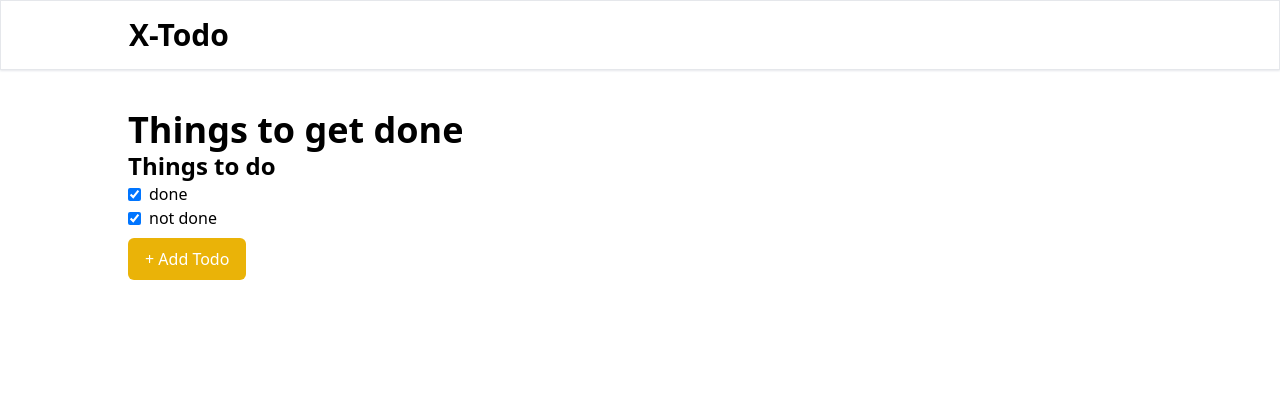
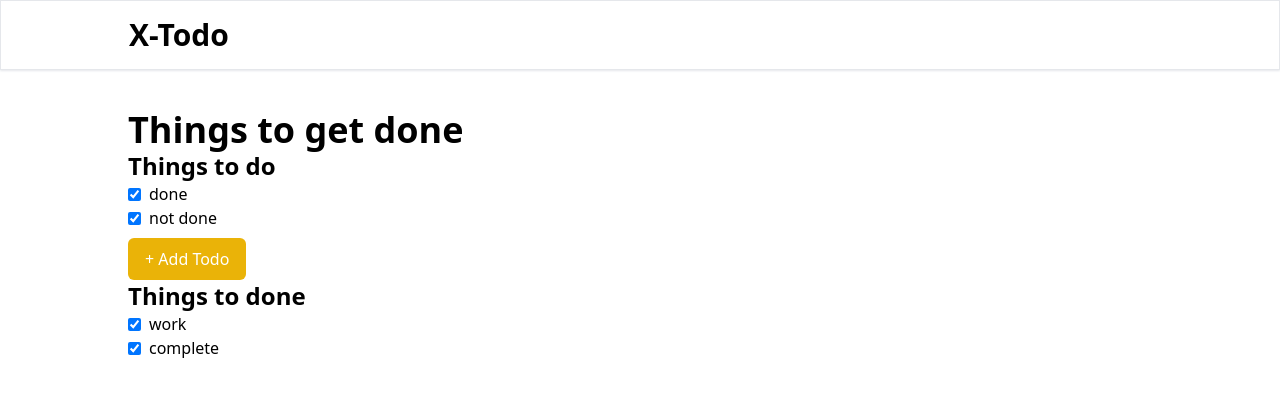
Before and after one commit to suniljoshi26/todo-app-class-base-component, a React (Vite) app: page / in a window 1280 px wide. Shown: the top 396 px of the page. Built offline with nearby package versions, Linux system fonts and the light colour scheme.

Commit message:
done list

```diff
--- a/src/TodoPage.tsx
+++ b/src/TodoPage.tsx
@@ -11,6 +11,7 @@ type todoprops = {
 type state = {
   formShow: boolean;
   todoList: String[];
+  doneList: String[];
 };
 export default class TodoPage extends Component<todoprops, state> {
   constructor(props: todoprops) {
@@ -18,6 +19,7 @@ export default class TodoPage extends Component<todoprops, state> {
     this.state = {
       formShow: false,
       todoList: ["done", "not done"],
+      doneList: ["work", "complete"],
     };
   }
   addTodo(todo: string) {
@@ -49,6 +51,10 @@ export default class TodoPage extends Component<todoprops, state> {
             </Button>
           )}
           {this.state.formShow && <Card onSave={this.addTodo}></Card>}
+          <H3>Things to done</H3>
+          {this.state.doneList.map((todo, index) => (
+            <TodoRow todo={todo} key={index} done={true} />
+          ))}
         </div>
       </div>
     );
```
